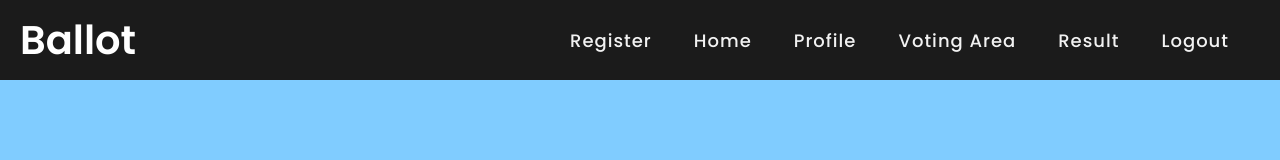
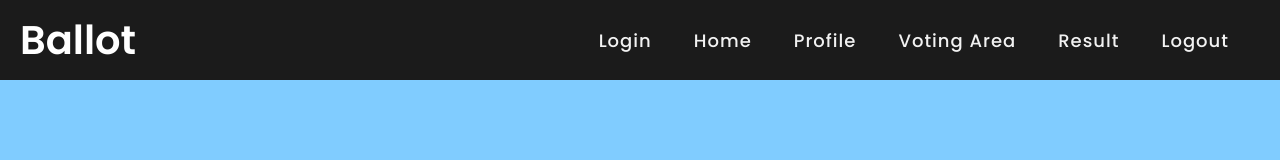
Before and after one commit to vaibhavchandrana/Ballot-2.0, a React (Create React App) app in the folder frontend/: page / in a window 1280 px wide. Shown: the top 160 px of the page. Built offline with nearby package versions, Linux system fonts and the light colour scheme; grey boxes are pictures that could not be loaded.

Commit message:
add changes

```diff
--- a/frontend/src/components/Header.js
+++ b/frontend/src/components/Header.js
@@ -11,7 +11,7 @@ export const Header = () => {
           <i className="fas fa-bars" />
         </label>
         <ul>
-          <li><a href="/"> <Link to='signup'>Register</Link></a></li>
+          <li><a href="/"> <Link to='login'>Login</Link></a></li>
           <li><a  href="/"><Link to='/'>Home</Link></a></li>
           <li><a href="/"><Link to='profile'>Profile </Link ></a></li>
           <li><a href="/"><Link to='voting'>Voting Area</Link></a></li>
```
